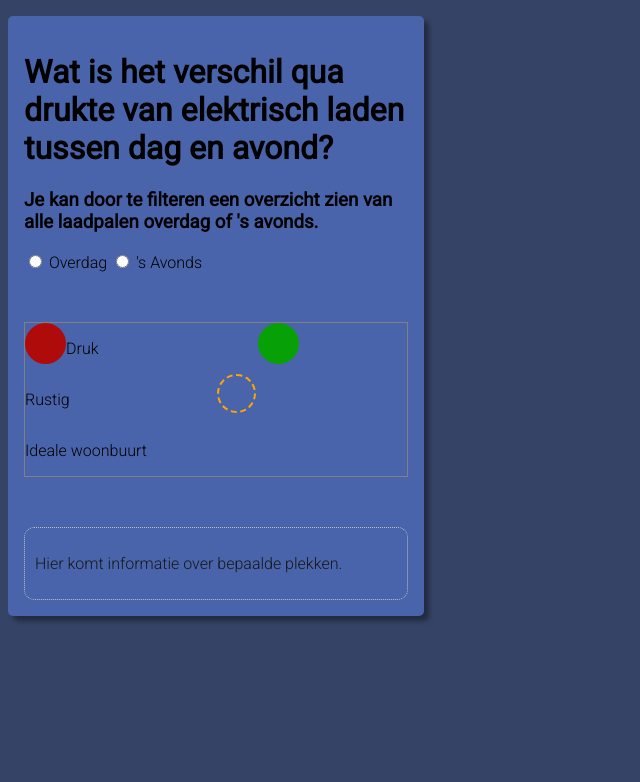
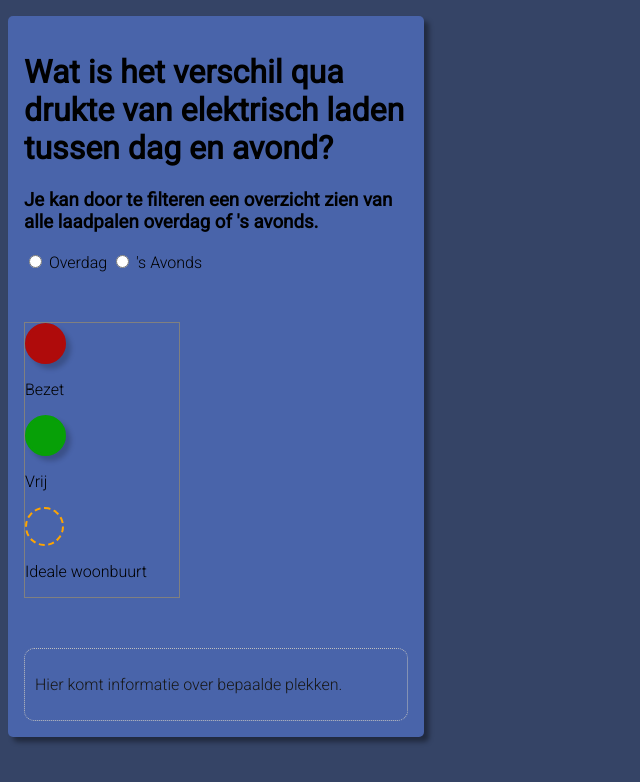
Before and after one commit to ralfz123/frontend-data, a plain HTML site: page d3/index.html in a window 1280 px wide. Shown: the whole page, without its empty margins (0-640 px from the left). Drawn offline with nearby package versions, Linux system fonts and the light colour scheme; some packages are replaced by stand-ins of ours; no server answers; a script that the page names is missing.

Commit message:
Changed layout and added img to readme

```diff
--- a/d3/index.html
+++ b/d3/index.html
@@ -34,10 +34,10 @@
 			<!-- Legenda -->
 			<div class="legenda">
 				<div class="legenda-circle-1"></div>
-				<p>Druk</p>
+				<p>Bezet</p>
 
 				<div class="legenda-circle-2"> </div>
-				<p>Rustig</p>
+				<p>Vrij</p>
 
 				<div class="legenda-circle-3"> </div>
 				<p>Ideale woonbuurt</p>
--- a/d3/projection/bundle.js
+++ b/d3/projection/bundle.js
@@ -23,11 +23,12 @@
     const path = d3__default.geoPath();
     const zoom = d3__default.zoom().scaleExtent([1, 8]).on('zoom', zoomed);
 
-    const width = 975;
+    const width = 1250;
   	const height = 610;
 
   	const svg = d3__default.select("svg")
-        .attr("viewBox", [0, 0, width, height])
+        // .attr("viewBox", [0, 0, width, height])
+        .attr("viewBox", [-200, -20, width, height])
         .on("click", reset);
 
 
--- a/d3/styles.css
+++ b/d3/styles.css
@@ -36,7 +36,7 @@ body .dashboard .legenda {
 	flex-wrap: wrap;
     flex-direction: row;
 	margin-top: 50px;
-	max-width: 30vw;
+	max-width: 12vw;
 }
 
 body .dashboard .legenda > div {
@@ -48,11 +48,13 @@ body .dashboard .legenda > div {
 .legenda-circle-1 {
 	background-color: rgb(175, 11, 11);
 	border: 3px solid rgb(175, 11, 11);
+	box-shadow: 5px 5px 5px rgba(0, 0, 0, 0.2);
 }
 
 .legenda-circle-2 {
 	background-color: rgb(7, 160, 7);
 	border: 3px solid rgb(7, 160, 7);
+	box-shadow: 5px 5px 5px rgba(0, 0, 0, 0.2);
 }
 
 .legenda-circle-3 {
```
